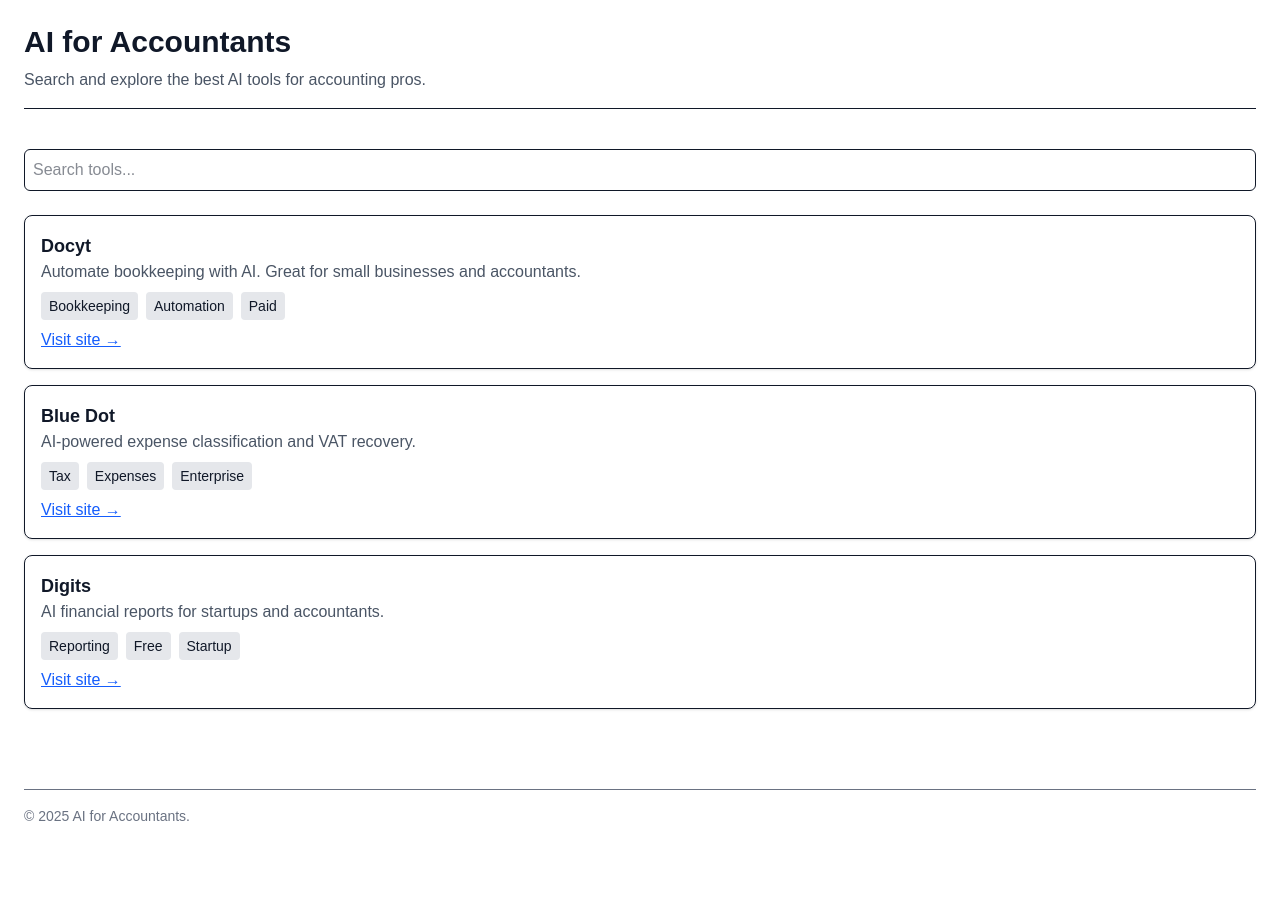
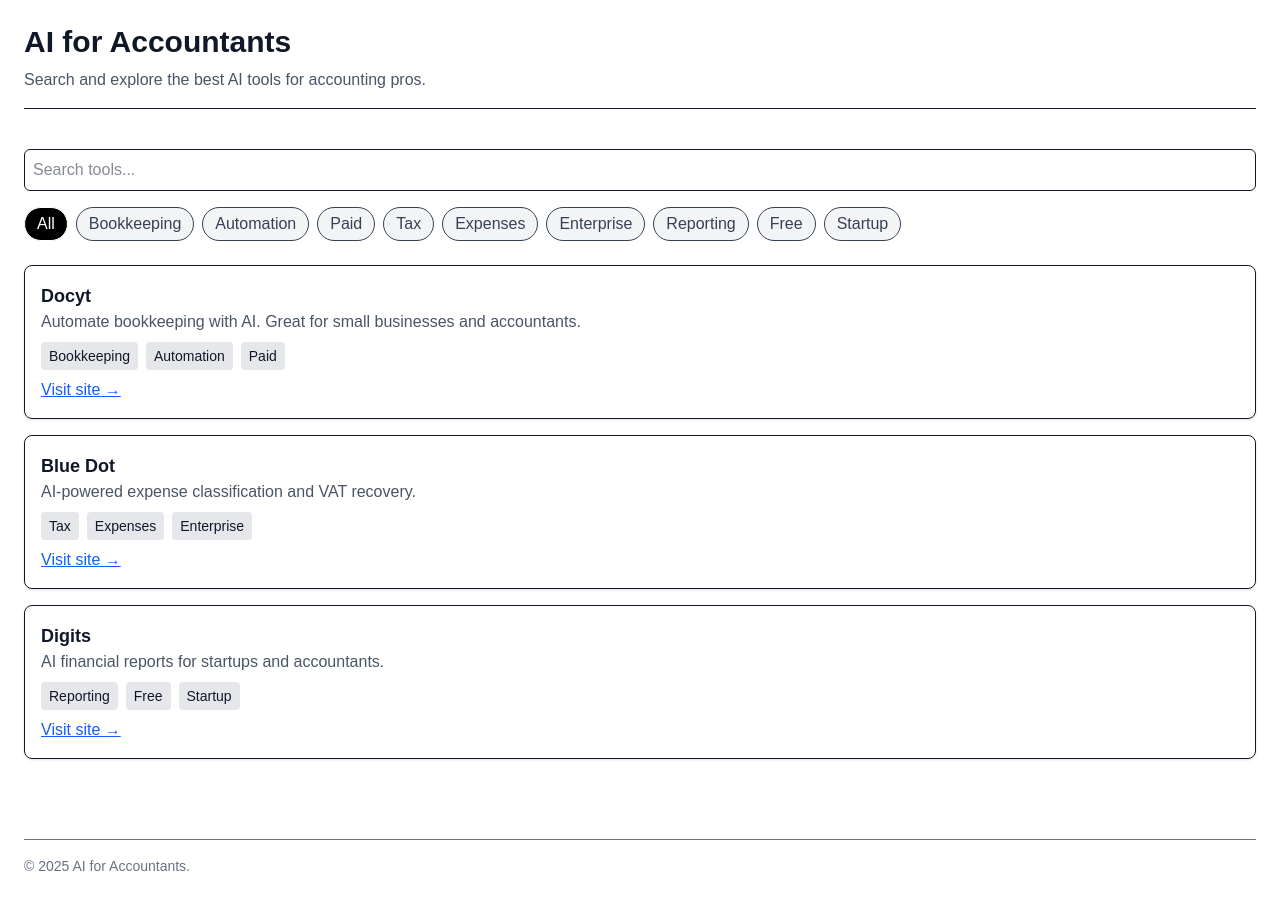
Before and after one commit to AIacct915/aiforaccountants, a Next.js app: page / in a window 1280 px wide. Before the commit the page ends 850 px from the top, so only its background shows below. Built offline with nearby package versions, Linux system fonts and the light colour scheme.

Commit message:
Add tag filter buttons for tools

```diff
--- a/src/app/page.tsx
+++ b/src/app/page.tsx
@@ -29,14 +29,26 @@ const tools: Tool[] = [
   },
 ];
 
+const getAllTags = (tools: Tool[]): string[] => {
+  const tagSet = new Set<string>();
+  tools.forEach((tool) => tool.tags.forEach((tag) => tagSet.add(tag)));
+  return Array.from(tagSet);
+};
+
 export default function Home() {
   const [query, setQuery] = useState('');
+  const [activeTag, setActiveTag] = useState<string | null>(null);
 
-  const filteredTools = tools.filter((tool) =>
-    tool.name.toLowerCase().includes(query.toLowerCase()) ||
-    tool.description.toLowerCase().includes(query.toLowerCase()) ||
-    tool.tags.some((tag) => tag.toLowerCase().includes(query.toLowerCase()))
-  );
+  const allTags = getAllTags(tools);
+
+  const filteredTools = tools.filter((tool) => {
+    const matchesQuery =
+      tool.name.toLowerCase().includes(query.toLowerCase()) ||
+      tool.description.toLowerCase().includes(query.toLowerCase()) ||
+      tool.tags.some((tag) => tag.toLowerCase().includes(query.toLowerCase()));
+    const matchesTag = activeTag ? tool.tags.includes(activeTag) : true;
+    return matchesQuery && matchesTag;
+  });
 
   return (
     <main className="min-h-screen bg-white text-gray-900 p-6">
@@ -45,14 +57,36 @@ export default function Home() {
         <p className="text-gray-600 mt-2">Search and explore the best AI tools for accounting pros.</p>
       </header>
 
-      <section className="mb-10">
+      <section className="mb-6">
         <input
           type="text"
           placeholder="Search tools..."
           value={query}
           onChange={(e) => setQuery(e.target.value)}
-          className="w-full border p-2 rounded-md mb-6"
+          className="w-full border p-2 rounded-md mb-4"
         />
+
+        <div className="flex flex-wrap gap-2 mb-6">
+          <button
+            onClick={() => setActiveTag(null)}
+            className={`px-3 py-1 rounded-full border ${
+              !activeTag ? 'bg-black text-white' : 'bg-gray-100 text-gray-700'
+            }`}
+          >
+            All
+          </button>
+          {allTags.map((tag, i) => (
+            <button
+              key={i}
+              onClick={() => setActiveTag(tag)}
+              className={`px-3 py-1 rounded-full border ${
+                activeTag === tag ? 'bg-black text-white' : 'bg-gray-100 text-gray-700'
+              }`}
+            >
+              {tag}
+            </button>
+          ))}
+        </div>
 
         {filteredTools.length === 0 ? (
           <p className="text-gray-500">No tools match your search.</p>
```
